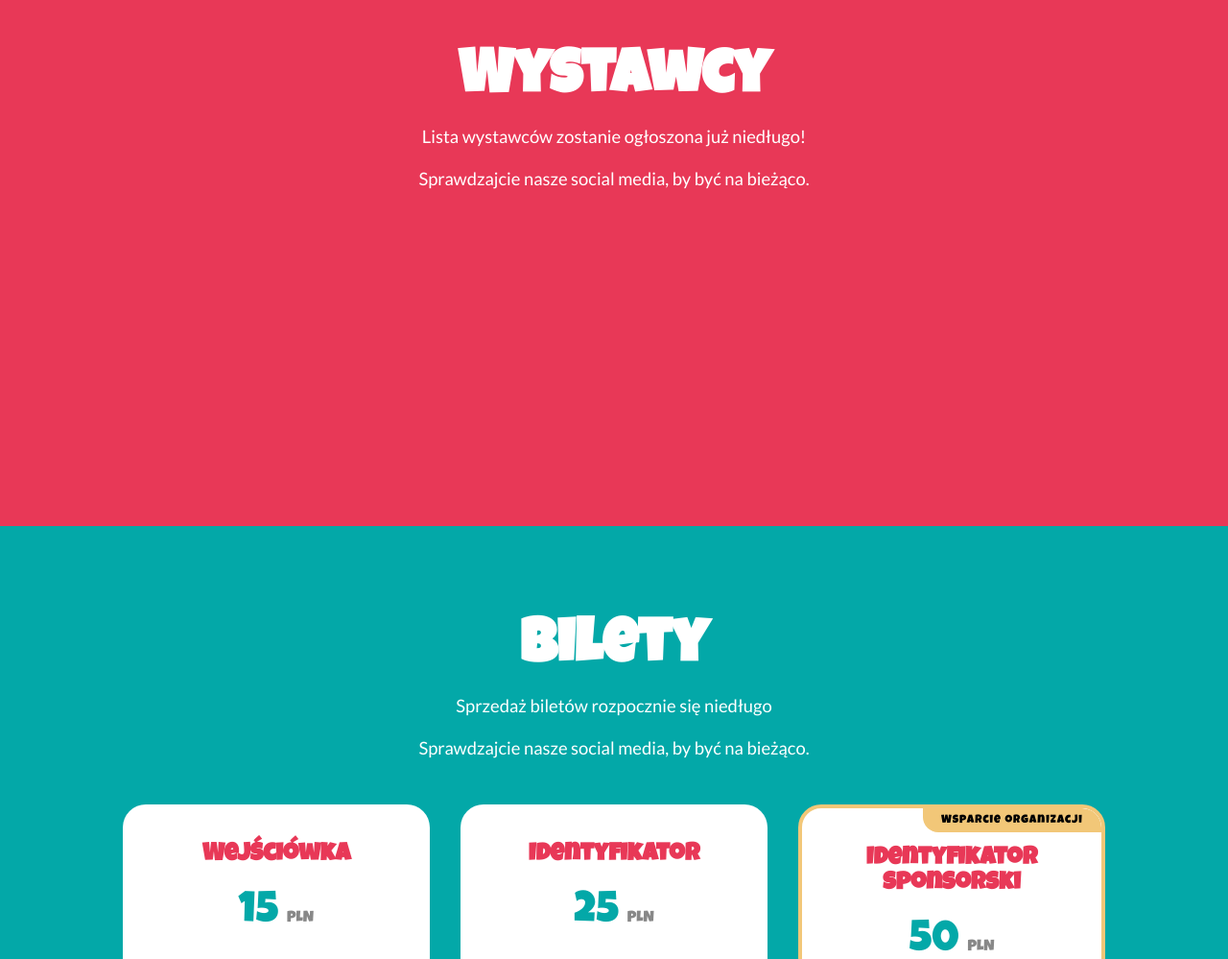
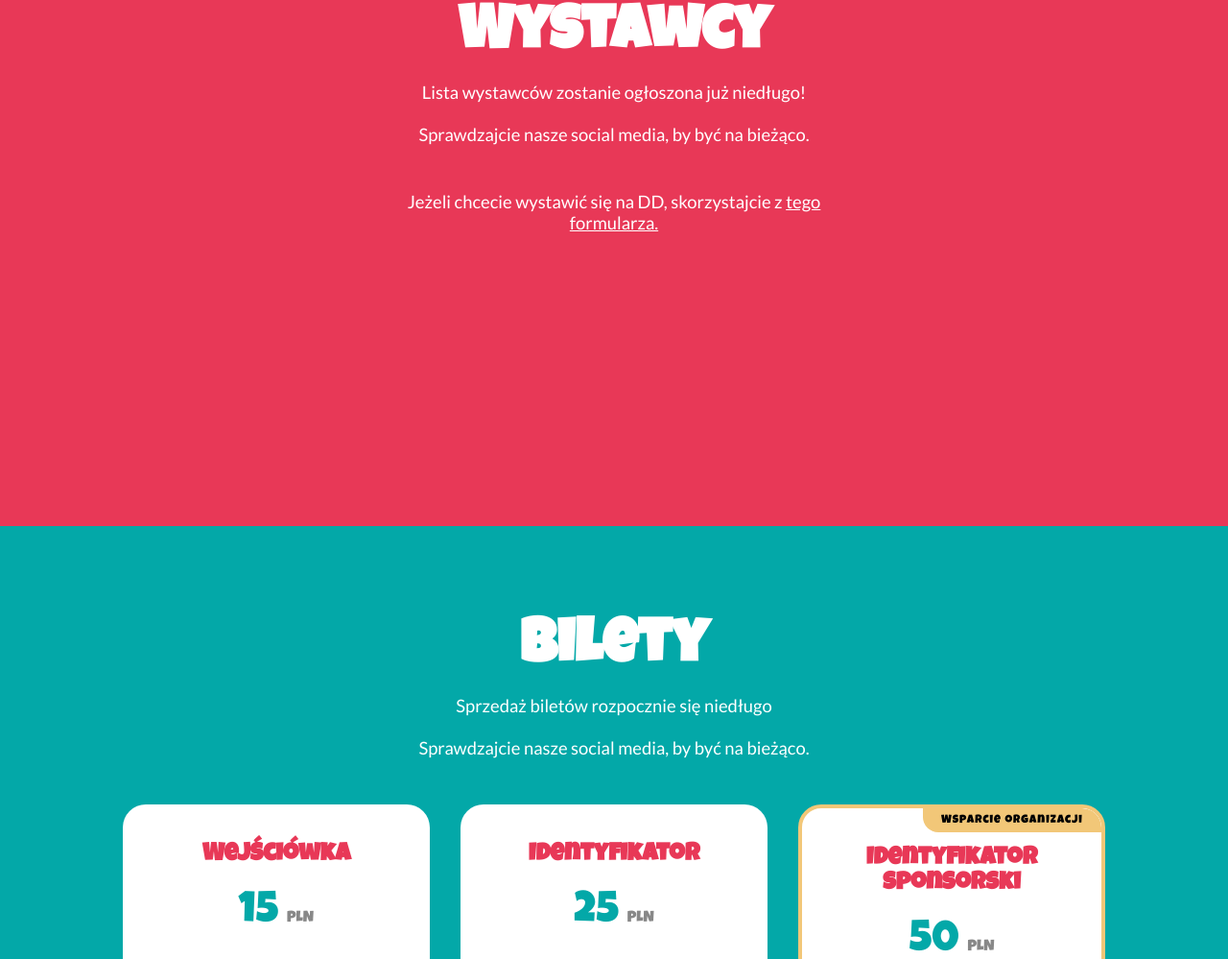
Before and after one commit to Bartor/wroof-info, a plain HTML site: page index.html in a window 1280 px wide. Shown: the part 4034-5033 px from the top of the page at 96% size. Drawn offline with Linux system fonts and the light colour scheme.

Commit message:
update dd section

```diff
--- a/index.html
+++ b/index.html
@@ -199,6 +199,12 @@
           <br />
           <br />
           Sprawdzajcie nasze social media, by być na bieżąco.
+        </p>
+        <p class="tickets-subtitle fade-in">
+          Jeżeli chcecie wystawić się na DD, skorzystajcie z
+          <a href="https://forms.gle/Z7HPJ4EkndCHxgom6" target="_blank"
+            >tego formularza.</a
+          >
         </p>
         <div class="dealers-grid" id="dealersGrid"></div>
       </div>
```
